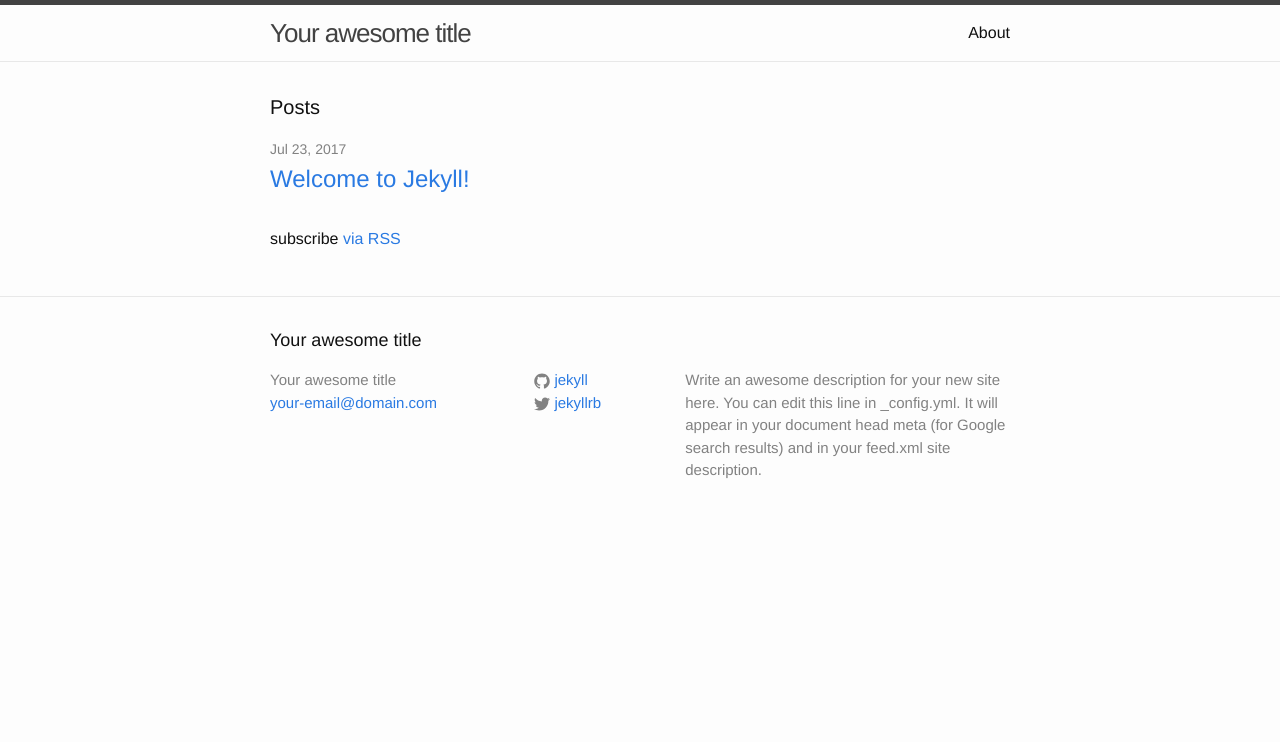
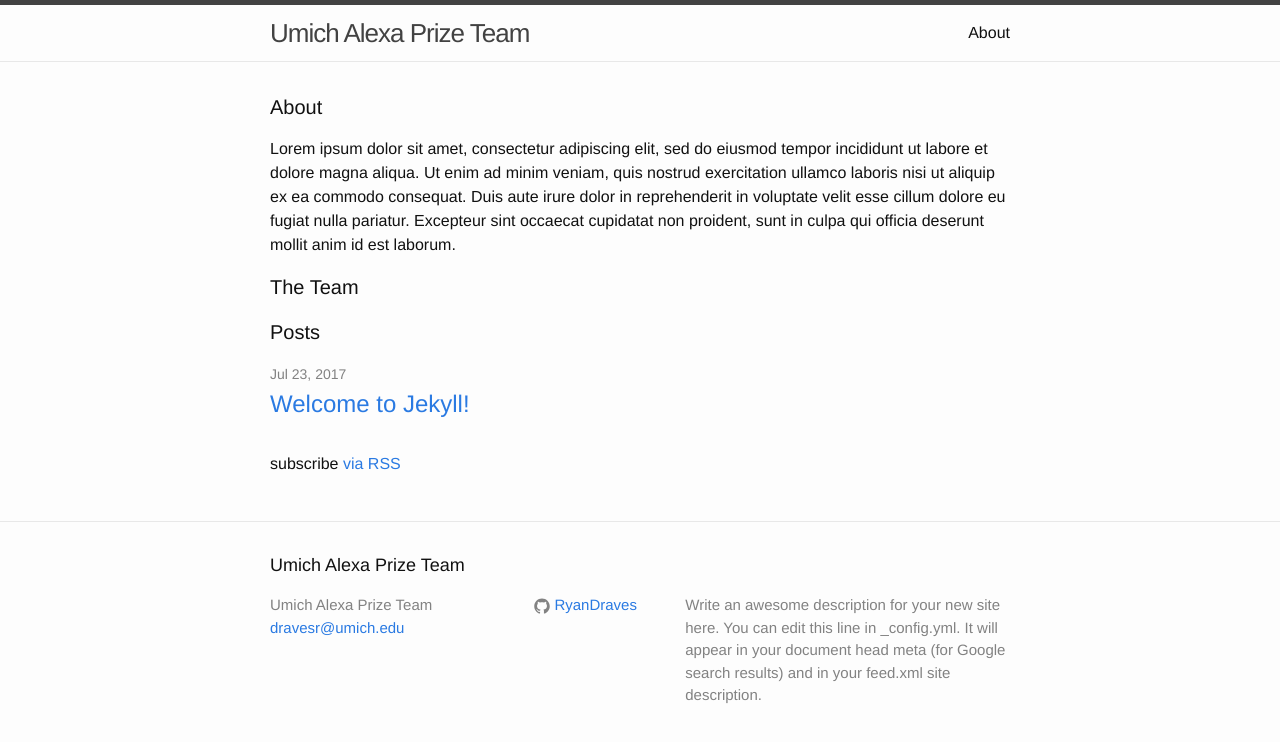
Before and after one commit to RyanDraves/alexaprize-audrey.github.io, a Jekyll site: the page built from index.html, in a window 1280 px wide. Shown: the top 742 px of the page. Built offline with Jekyll 4.4.1, drawn with Linux system fonts in a browser that asks for light colours.

```diff
--- a/_config.yml
+++ b/_config.yml
@@ -6,16 +6,15 @@
 # 'jekyll serve'. If you change this file, please restart the server process.
 
 # Site settings
-title: Your awesome title
-email: your-email@domain.com
+title: Umich Alexa Prize Team
+email: dravesr@umich.edu
 description: > # this means to ignore newlines until "baseurl:"
   Write an awesome description for your new site here. You can edit this
   line in _config.yml. It will appear in your document head meta (for
   Google search results) and in your feed.xml site description.
 baseurl: "" # the subpath of your site, e.g. /blog
-url: "http://yourdomain.com" # the base hostname & protocol for your site
-twitter_username: jekyllrb
-github_username:  jekyll
+url: "http://ryandraves.github.io" # the base hostname & protocol for your site
+github_username:  RyanDraves
 
 # Build settings
 markdown: kramdown
--- a/index.html
+++ b/index.html
@@ -3,6 +3,14 @@ layout: default
 ---
 
 <div class="home">
+
+  <h1 class="page-heading">About</h1>
+
+  <p>Lorem ipsum dolor sit amet, consectetur adipiscing elit, sed do eiusmod tempor incididunt ut labore et dolore magna aliqua. Ut enim ad minim veniam, quis nostrud exercitation ullamco laboris nisi ut aliquip ex ea commodo consequat. Duis aute irure dolor in reprehenderit in voluptate velit esse cillum dolore eu fugiat nulla pariatur. Excepteur sint occaecat cupidatat non proident, sunt in culpa qui officia deserunt mollit anim id est laborum.</p>
+
+  <h1 class="page-heading">The Team</h1>
+
+
 
   <h1 class="page-heading">Posts</h1>
 
```
Also changed, not shown: team/ryan-draves.html (added, +13 -0 lines), _includes/ryan_draves.png (added).
